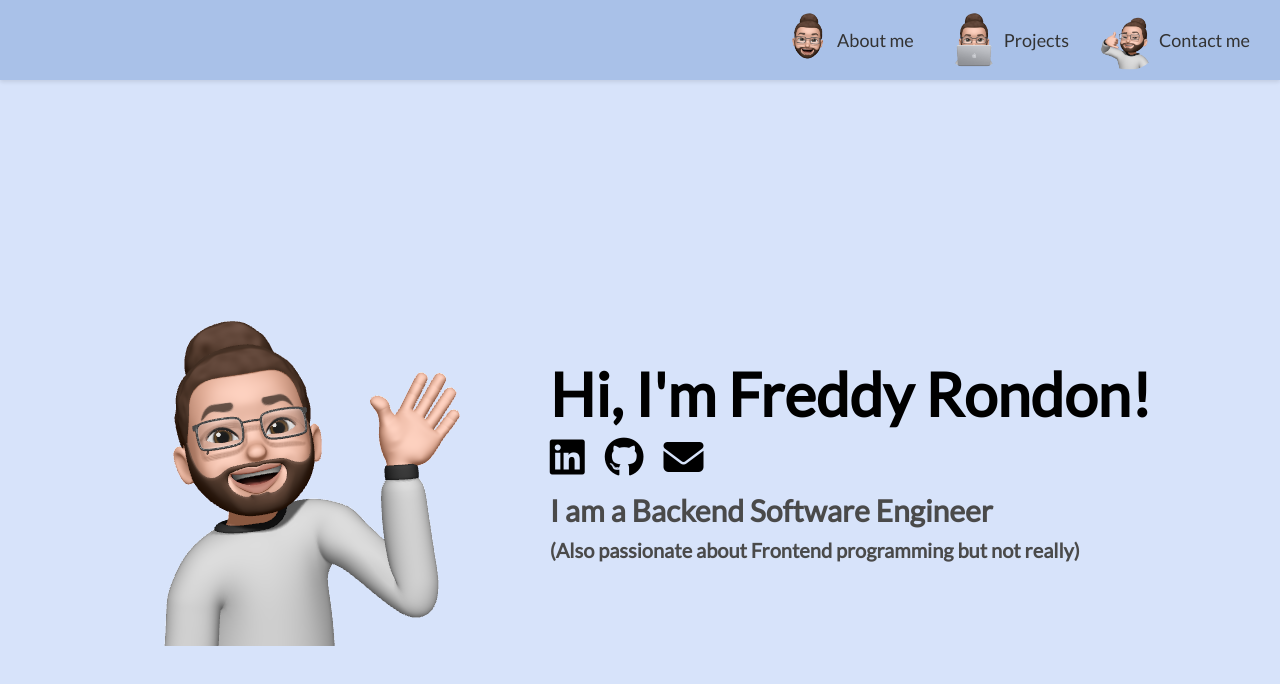
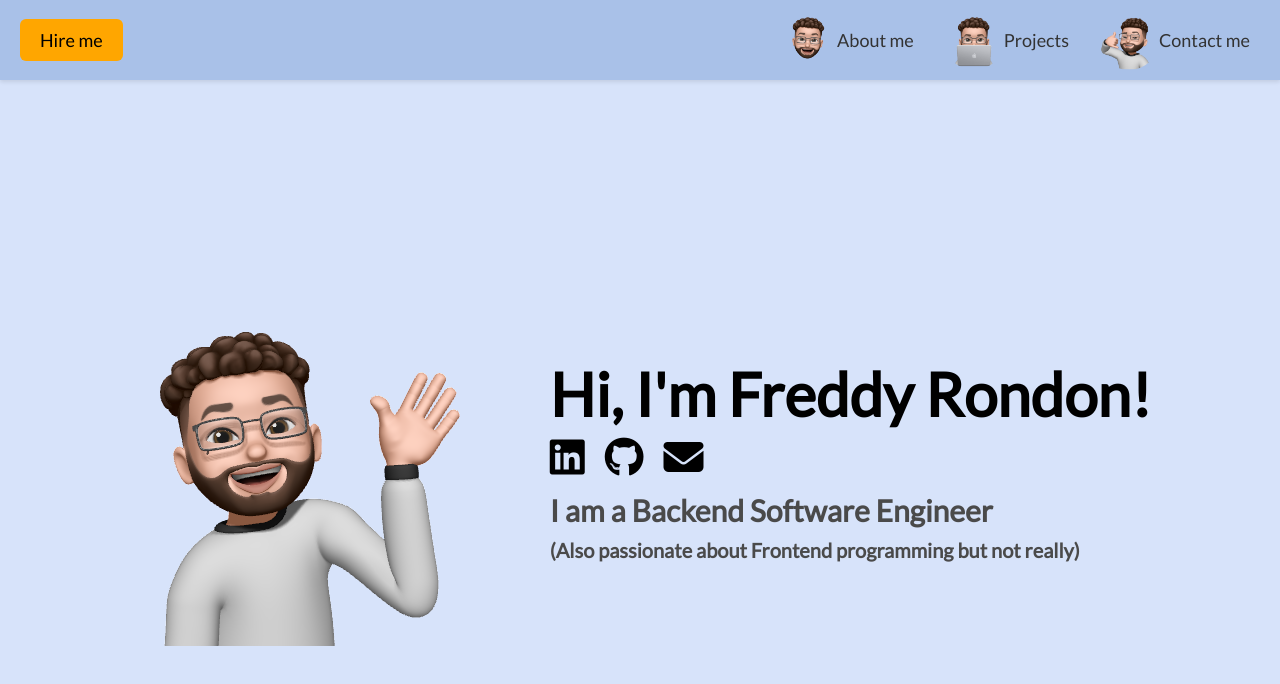
Before and after one commit to Freddyerf/Freddyerf.github.io, a plain HTML site: page index.html in a window 1280 px wide. Drawn offline with Linux system fonts and the light colour scheme.

Commit message:
Added favicon and hire me button

```diff
--- a/index.html
+++ b/index.html
@@ -5,11 +5,15 @@
     <link rel="preconnect" href="https://fonts.gstatic.com" crossorigin>
     <link href="https://fonts.googleapis.com/css2?family=Lato&display=swap" rel="stylesheet">
     <link rel="stylesheet" href="style.css">
+    <link rel="icon" type="image/x-icon" href="./avatar/curly/Wave.png">
     <script src="https://kit.fontawesome.com/b10827bfe5.js" crossorigin="anonymous"></script>
   </head>
   <body>
     <header>
       <nav>
+        <div class="hire-me-button">
+          <a href="Freddy Rondon_Resume.pdf" target="_blank">Hire me</a>
+        </div>
         <ul>
           <li>
             <a href="#home">
@@ -60,7 +64,7 @@
       Change the 'imageFolder' variable value to switch between folders ("bun" or "curly").
       Requires that both folders have the same image file names. -->
     <script>
-      const imageFolder = "bun"; // Change this value to "bun" or "curly" to switch between folders
+      const imageFolder = "curly"; // Change this value to "bun" or "curly" to switch between folders
 
       document.querySelectorAll(".avatar-image[data-filename]").forEach((img) => {
         const fileName = img.getAttribute("data-filename");
--- a/style.css
+++ b/style.css
@@ -66,7 +66,6 @@ nav ul li a:hover img {
   filter: brightness(0.85);
 }
 
-
 main {
   padding-top: 80px;
 }
@@ -124,3 +123,25 @@ main {
   color: #4a4a4a;
   font-family: "Lato", sans-serif;
 }
+
+.hire-me-button {
+  position: absolute;
+  left: 20px;
+}
+
+.hire-me-button a {
+  display: inline-block;
+  background-color: #ffa600;
+  color: inherit;
+  padding: 10px 20px;
+  font-family: "Lato", sans-serif;
+  font-size: 18px;
+  border-radius: 6px;
+  text-decoration: none;
+}
+
+.hire-me-button a:hover {
+  background-color: #e68f00;
+  transform: scale(1.08);
+  transition: transform 0.1s ease-in-out;
+}
```
Also changed, not shown: 1 other file.
